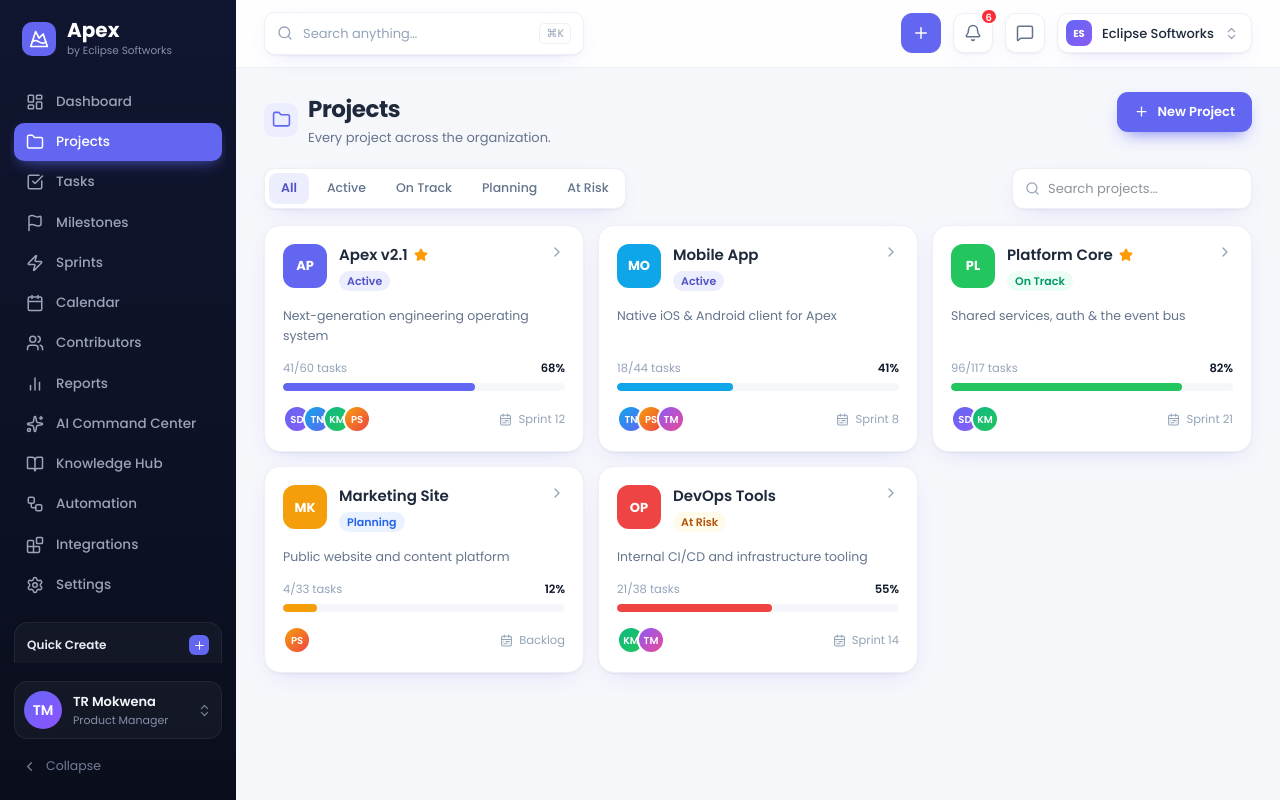
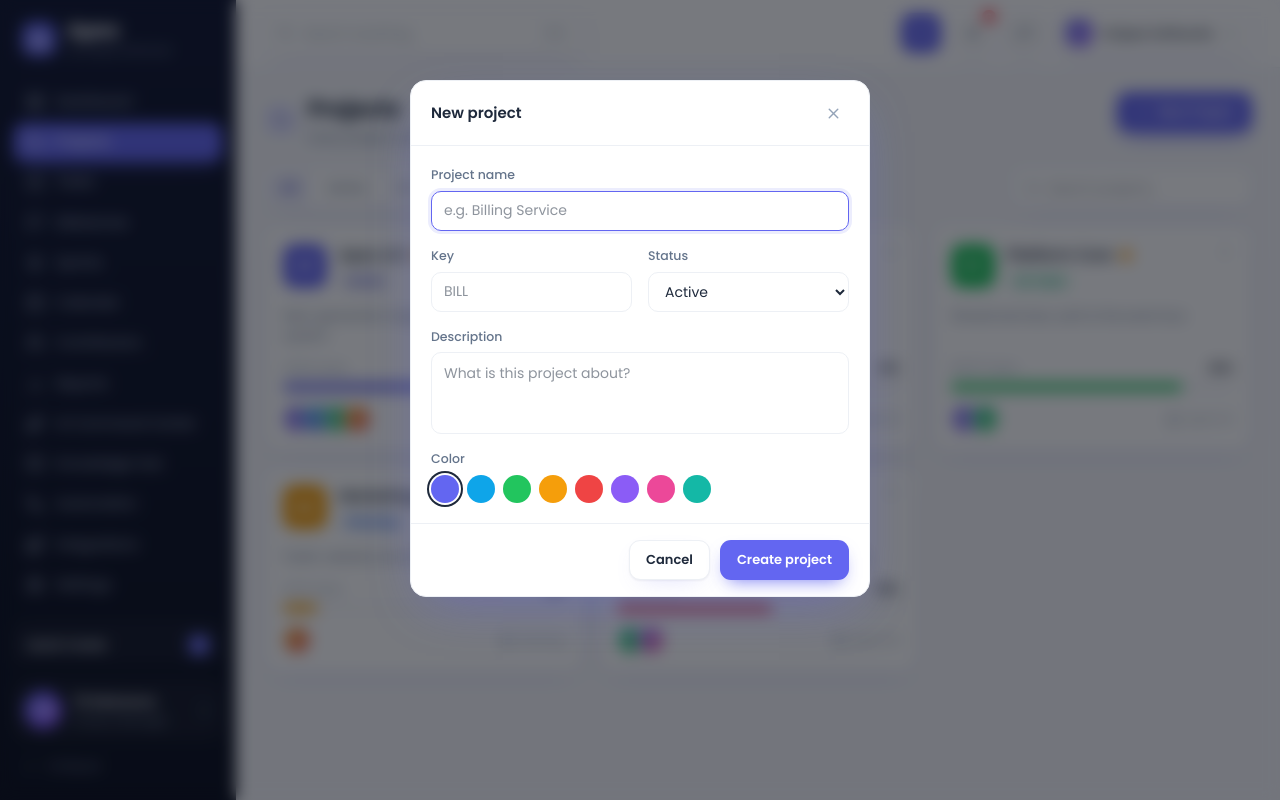
Before and after one commit to TR-Mokwena/apex-web, a Next.js app: page /projects in a window 1280 px wide. Both pictures are taken after a click on the button "New Project". Built offline with nearby package versions, Linux system fonts and the light colour scheme.

Commit message:
feat: implement project creation modal with form and localStorage integration

```diff
--- a/app/(app)/projects/page.jsx
+++ b/app/(app)/projects/page.jsx
@@ -1,19 +1,43 @@
 "use client";
 
-import { useState } from "react";
+import { useState, useEffect } from "react";
 import Link from "next/link";
+import { useRouter } from "next/navigation";
 import Icon from "@/components/Icon";
-import { Button } from "@/components/ui";
+import { Button, Modal, Field, TextInput, Textarea, Select } from "@/components/ui";
 import { cn } from "@/lib/cn";
-import { PROJECTS, PAL, INITIALS, STATUS_TONE } from "@/lib/projects";
+import { PROJECTS, PAL, INITIALS, STATUS_TONE, getStoredProjects, addStoredProject, slugify } from "@/lib/projects";
 
 const FILTERS = ["All", "Active", "On Track", "Planning", "At Risk"];
+const SWATCHES = ["#6366F1", "#0EA5E9", "#22C55E", "#F59E0B", "#EF4444", "#8B5CF6", "#EC4899", "#14B8A6"];
+const STATUSES = ["Active", "On Track", "Planning", "At Risk"];
 
 export default function ProjectsDirectory() {
+  const router = useRouter();
   const [filter, setFilter] = useState("All");
   const [query, setQuery] = useState("");
+  const [projects, setProjects] = useState(PROJECTS);
+  const [open, setOpen] = useState(false);
+  const [form, setForm] = useState({ name: "", key: "", desc: "", status: "Active", color: "#6366F1" });
 
-  const list = PROJECTS.filter(
+  useEffect(() => { setProjects([...getStoredProjects(), ...PROJECTS]); }, []);
+
+  const set = (k) => (e) => setForm((f) => ({ ...f, [k]: e.target.value }));
+  const create = () => {
+    const name = form.name.trim();
+    if (!name) return;
+    const p = {
+      slug: slugify(name), name, desc: form.desc.trim() || "No description yet.", status: form.status, color: form.color,
+      key: (form.key.trim() || name.slice(0, 3)).toUpperCase(), progress: 0, done: 0, total: 0, members: [0], star: false, sprint: "Backlog", due: "—",
+    };
+    addStoredProject(p);
+    setProjects((ps) => [p, ...ps]);
+    setOpen(false);
+    setForm({ name: "", key: "", desc: "", status: "Active", color: "#6366F1" });
+    router.push(`/projects/${p.slug}`);
+  };
+
+  const list = projects.filter(
     (p) => (filter === "All" || p.status === filter) && p.name.toLowerCase().includes(query.trim().toLowerCase())
   );
 
@@ -27,7 +51,7 @@ export default function ProjectsDirectory() {
             <div className="text-[13px] text-ink-2 mt-0.5">Every project across the organization.</div>
           </div>
         </div>
-        <Button variant="primary" icon={<Icon name="Plus" size={15} />}>New Project</Button>
+        <Button variant="primary" icon={<Icon name="Plus" size={15} />} onClick={() => setOpen(true)}>New Project</Button>
       </div>
 
       {/* filters */}
@@ -73,7 +97,7 @@ export default function ProjectsDirectory() {
             <div className="flex items-center justify-between">
               <div className="flex">
                 {p.members.map((m, i) => (
-                  <span key={i} className="grid place-items-center w-7 h-7 rounded-full text-white text-[10px] font-semibold border-2 border-white" style={{ background: PAL[m % PAL.length], marginLeft: i ? -8 : 0 }}>{INITIALS[m]}</span>
+                  <span key={i} className="grid place-items-center w-7 h-7 rounded-full text-white text-[10px] font-semibold border-2 border-card" style={{ background: PAL[m % PAL.length], marginLeft: i ? -8 : 0 }}>{INITIALS[m]}</span>
                 ))}
               </div>
               <span className="flex items-center gap-1.5 text-[11.5px] text-ink-3"><Icon name="CalendarRange" size={13} />{p.sprint}</span>
@@ -87,6 +111,23 @@ export default function ProjectsDirectory() {
           <div className="flex flex-col items-center gap-2"><Icon name="SearchX" size={28} className="text-ink-3" /><div className="text-[13.5px] text-ink-2">No projects match your search.</div></div>
         </div>
       )}
+
+      <Modal open={open} onClose={() => setOpen(false)} title="New project"
+        footer={<><Button onClick={() => setOpen(false)}>Cancel</Button><Button variant="primary" onClick={create}>Create project</Button></>}>
+        <Field label="Project name"><TextInput value={form.name} onChange={set("name")} placeholder="e.g. Billing Service" autoFocus /></Field>
+        <div className="grid grid-cols-2 gap-4">
+          <Field label="Key"><TextInput value={form.key} onChange={set("key")} placeholder="BILL" maxLength={5} /></Field>
+          <Field label="Status"><Select value={form.status} onChange={set("status")}>{STATUSES.map((s) => <option key={s}>{s}</option>)}</Select></Field>
+        </div>
+        <Field label="Description"><Textarea value={form.desc} onChange={set("desc")} rows={3} placeholder="What is this project about?" /></Field>
+        <Field label="Color">
+          <div className="flex gap-2">
+            {SWATCHES.map((c) => (
+              <button key={c} onClick={() => setForm((f) => ({ ...f, color: c }))} className={cn("w-7 h-7 rounded-full transition-transform hover:scale-110", form.color === c && "ring-2 ring-offset-2 ring-offset-card")} style={{ background: c }} />
+            ))}
+          </div>
+        </Field>
+      </Modal>
     </>
   );
 }
```
